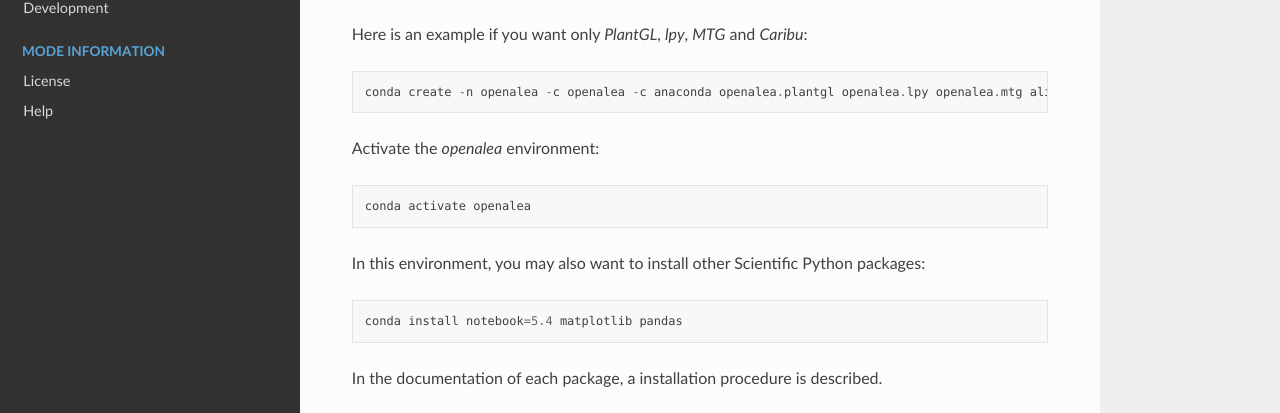
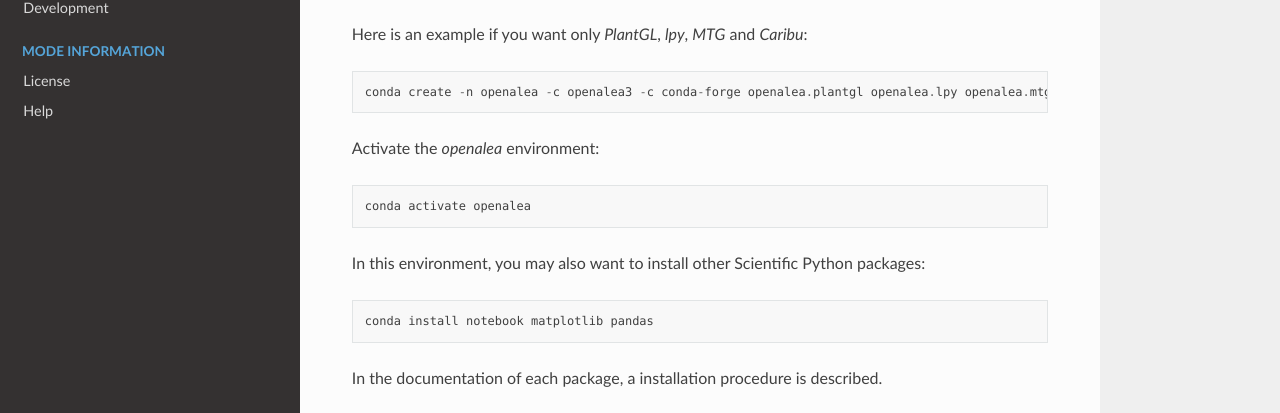
Before and after one commit to openalea/openalea.rtfd.io, a Sphinx documentation site: the page built from doc/install.rst, in a window 1280 px wide and 1136 px high. Shown: the part 556-969 px from the top of the window. Built offline with Sphinx 7.4.7 and the Read the Docs theme 2.0.0, drawn with Linux system fonts in a browser that asks for light colours.

Commit message:
Update install.rst

```diff
--- a/doc/install.rst
+++ b/doc/install.rst
@@ -21,7 +21,7 @@
 
 Here is an example if you want only *PlantGL*, *lpy*, *MTG* and *Caribu*::
 
-    conda create -n openalea -c openalea -c anaconda openalea.plantgl openalea.lpy openalea.mtg alinea.caribu boost=1.66
+    conda create -n openalea -c openalea3 -c conda-forge openalea.plantgl openalea.lpy openalea.mtg alinea.caribu
 
 Activate the *openalea* environment::
 
@@ -29,6 +29,6 @@
 
 In this environment, you may also want to install other Scientific Python packages::
 
-    conda install notebook=5.4 matplotlib pandas
+    conda install notebook matplotlib pandas
 
 In the documentation of each package, a installation procedure is described.
```
